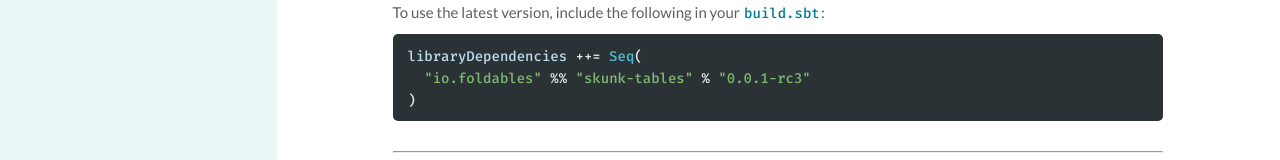
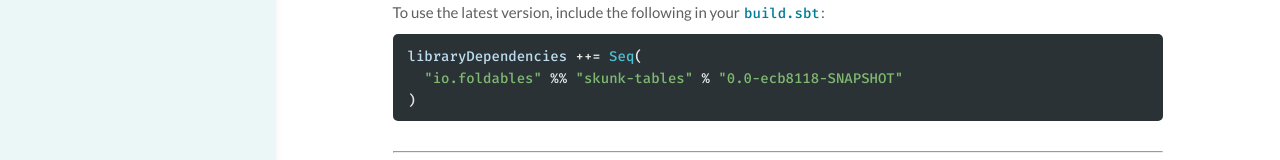
Before and after one commit to foldables-io/skunk-tables, a plain HTML site: page index.html in a window 1280 px wide. Shown: the part 323-483 px from the top of the page. Drawn offline with Linux system fonts and the light colour scheme.

Commit message:
deploy: ecb8118c19cbdb90d8674622b7bd9e9be7bd784e

```diff
--- a/index.html
+++ b/index.html
@@ -103,7 +103,7 @@
         <p>This library is currently available for Scala binary versions 2.13 and 3.1.</p>
         <p>To use the latest version, include the following in your <code>build.sbt</code>:</p>
         <pre class="keep-together pdf epub"><code class="nohighlight"><span class="identifier">libraryDependencies</span><span> ++= </span><span class="type-name">Seq</span><span>(
-  </span><span class="string-literal">&quot;io.foldables&quot;</span><span> %% </span><span class="string-literal">&quot;skunk-tables&quot;</span><span> % </span><span class="string-literal">&quot;0.0.1-rc3&quot;</span><span>
+  </span><span class="string-literal">&quot;io.foldables&quot;</span><span> %% </span><span class="string-literal">&quot;skunk-tables&quot;</span><span> % </span><span class="string-literal">&quot;0.0-ecb8118-SNAPSHOT&quot;</span><span>
 )</span></code></pre>
 
         <hr style="margin-top: 30px"/>
```
